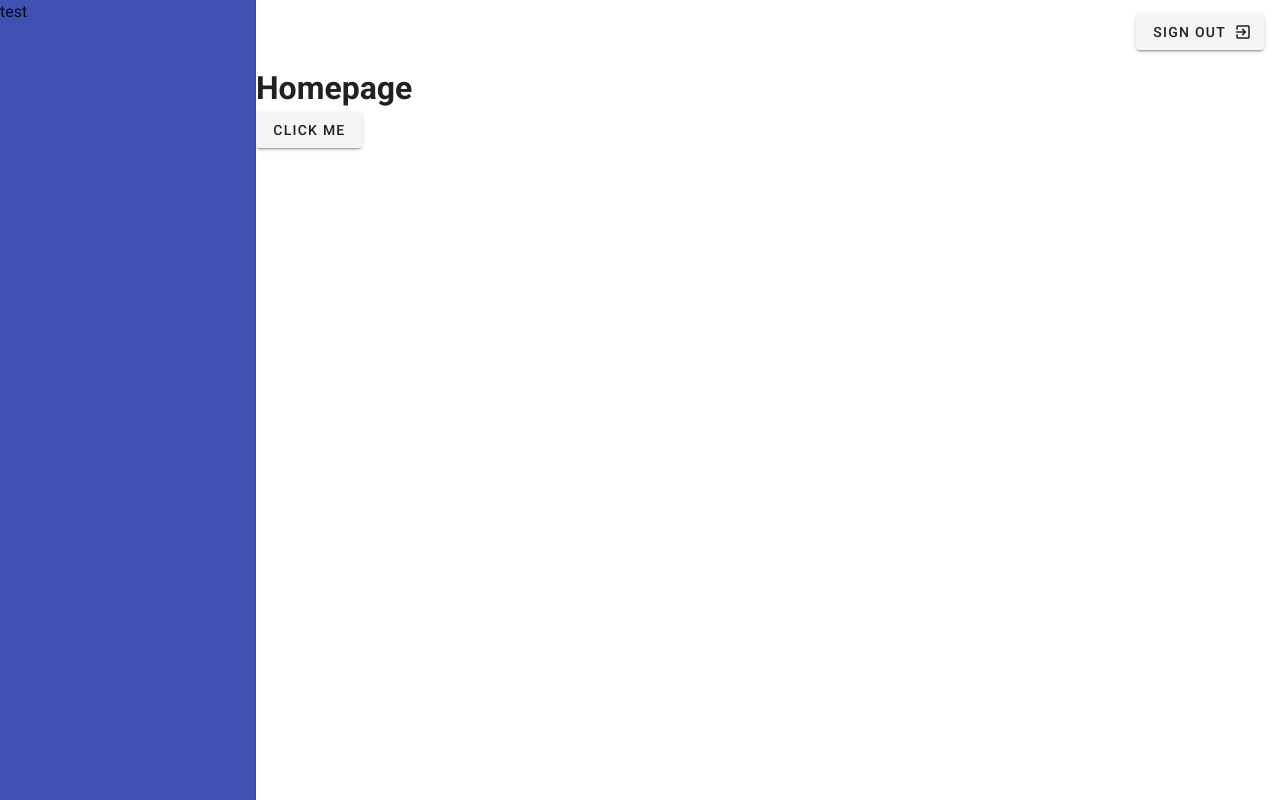
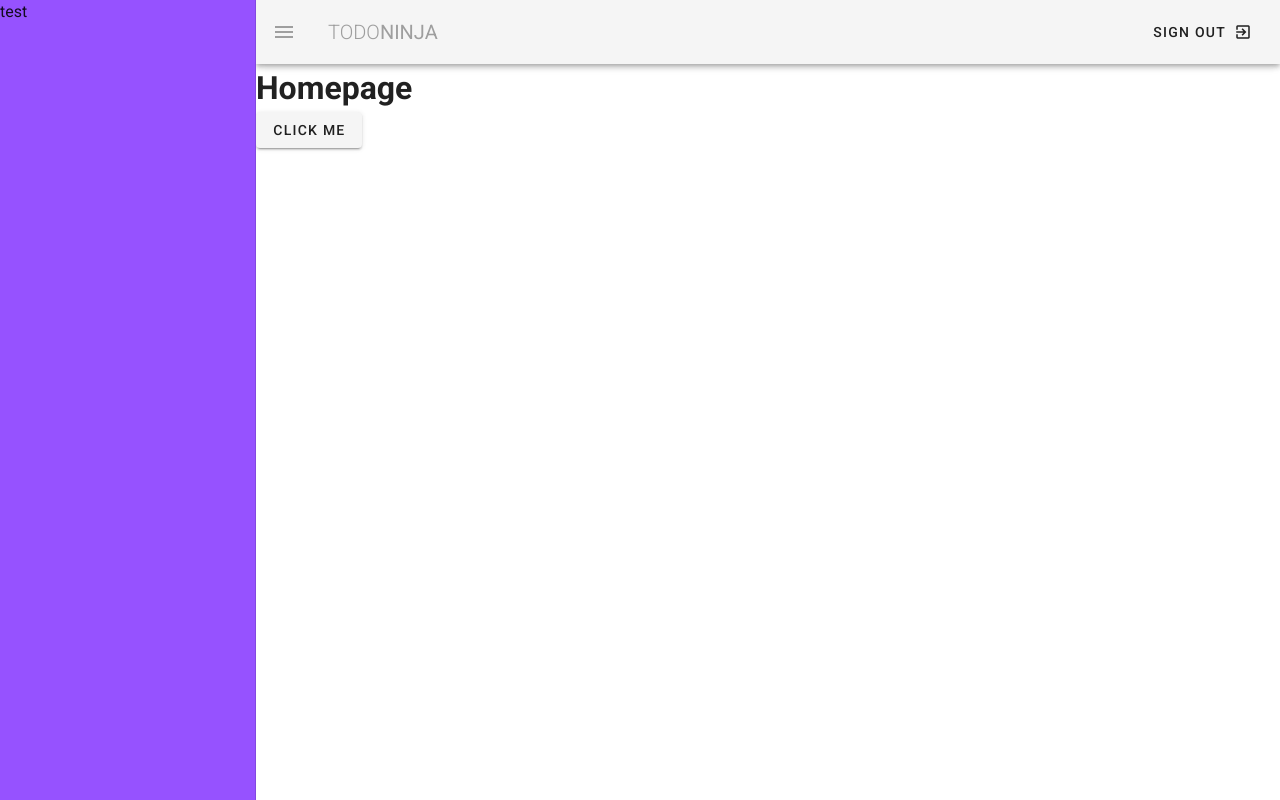
Before and after one commit to acb2qv/vuetify, a Vue app: page / in a window 1280 px wide. Both pictures are taken after a click on the button 28 px from the left and 32 px from the top of the page. Built offline with nearby package versions, Linux system fonts and the light colour scheme.

Commit message:
overwrite default theme colors

```diff
--- a/src/App.vue
+++ b/src/App.vue
@@ -1,9 +1,9 @@
 <template>
   <v-app class="grey lighten-4">
     <Navbar/>
-    <v-content>
+    <v-main>
       <router-view></router-view>
-    </v-content>
+    </v-main>
   </v-app>
 </template>
 
--- a/src/components/Navbar.vue
+++ b/src/components/Navbar.vue
@@ -1,6 +1,7 @@
 <template>
     <nav>
-        <v-toolbar flat app>
+        <v-app-bar app>
+        <!-- <v-toolbar text app> -->
 
             <v-app-bar-nav-icon class="grey--text" @click="drawer = !drawer">
             </v-app-bar-nav-icon>
@@ -10,13 +11,14 @@
                 <span>Ninja</span>
             </v-toolbar-title>
             <v-spacer></v-spacer>
-            <v-btn flat grey>
+            <v-btn text grey>
                 <span>Sign Out</span>
                 <v-icon right>exit_to_app</v-icon>
             </v-btn>
-        </v-toolbar>
+        <!-- </v-toolbar> -->
+        </v-app-bar>
 
-        <v-navigation-drawer v-model="drawer" app class="indigo">
+        <v-navigation-drawer v-model="drawer" app class="primary">
             <p>test</p>
         </v-navigation-drawer>
 
--- a/src/plugins/vuetify.js
+++ b/src/plugins/vuetify.js
@@ -1,7 +1,24 @@
 import Vue from 'vue';
 import Vuetify from 'vuetify/lib/framework';
 
+export default new Vuetify({
+    iconfont: 'md',
+    theme: {
+        themes: {
+            light: {
+                primary: '#9652ff',
+                success: '#3cd1c2',
+                info: '#ffaa2c',
+                error: '#f83e70',
+            },
+            dark: {
+                primary: '#9652ff',
+                success: '#3cd1c2',
+                info: '#ffaa2c',
+                error: '#f83e70',
+            }
+        }
+    }
+});
+
 Vue.use(Vuetify);
-
-export default new Vuetify({
-});
```
